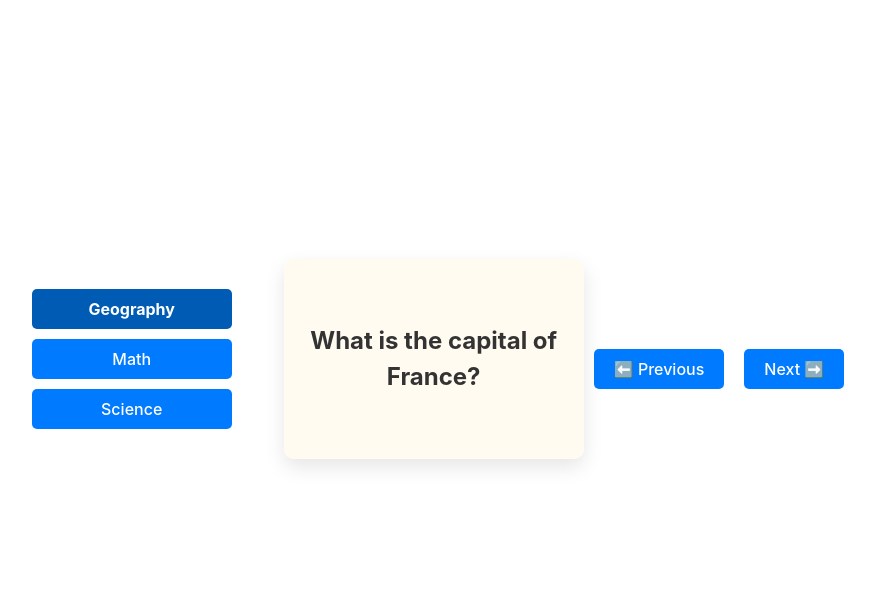
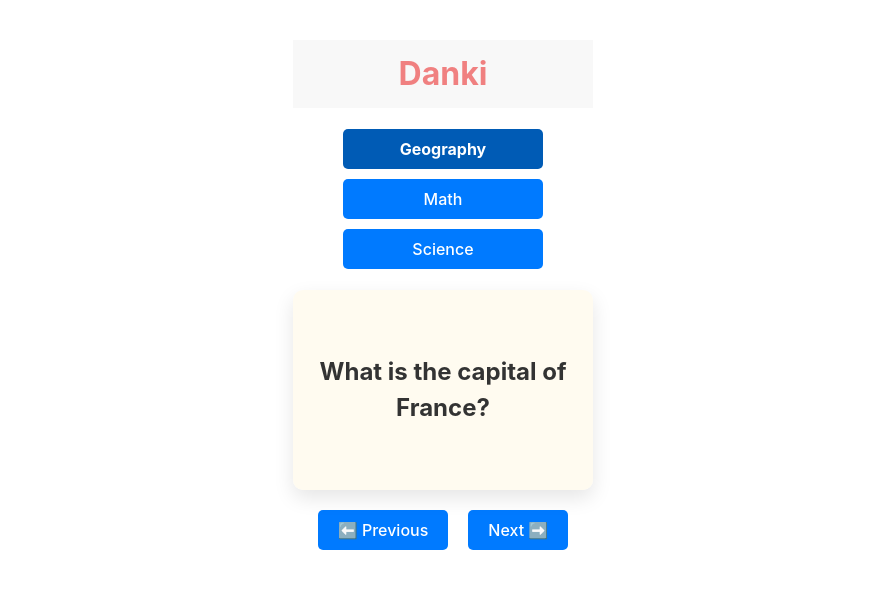
Before and after one commit to frankxie7/Danki, a React (Vite) app: page / in a window 1280 px wide. Shown: the part 105-694 px from the top of the page, without its empty margins (197-1072 px from the left). Built offline with nearby package versions, Linux system fonts and the light colour scheme.

Commit message:
Change representation of app and others.

```diff
--- a/src/App.css
+++ b/src/App.css
@@ -5,23 +5,48 @@
   text-align: center;
 }
 
+/* Main app container */
 .app {
   display: flex;
-  flex-direction: row;
-  height: 100vh;
-  justify-content: flex-start;
+  flex-direction: column;
   align-items: center;
-  padding: 2rem;
-  position: relative;
+  justify-content: center;
+  flex: 1;
+  width: 100%;
+  height: 100%;
 }
 
+/* Header */
+.header {
+  width: 100%;
+  display: flex;
+  justify-content: center;
+  padding: 1rem 0;
+  background-color: #f8f8f8;
+}
+
+.title {
+  font-size: 2rem;
+  font-weight: bold;
+  color: lightcoral;
+  margin: 0;
+}
+
+/* Content layout */
+.content {
+  display: flex;
+  flex: 1;
+  width: 100%;
+  padding-top: 1rem;
+}
+
+/* Navbar */
 .navbar {
   display: flex;
   flex-direction: column;
-  justify-content: flex-start;
   align-items: flex-start;
-  margin-right: 2rem;
   width: 200px;
+  padding: 1rem;
 }
 
 .navbar button {
@@ -46,7 +71,16 @@
   font-weight: bold;
 }
 
+/* Flashcard container */
+.flashcard-container {
+  display: flex;
+  flex-direction: column;
+  align-items: center;
+  justify-content: center;
+  flex: 1;
+}
 
+/* Flashcard */
 .flashcard {
   width: 300px;
   height: 200px;
@@ -57,7 +91,6 @@
   overflow: hidden;
   perspective: 1000px;
   transition: transform 0.5s ease-in-out;
-  margin-left: 20px;
 }
 
 .flashcard-inner {
@@ -98,6 +131,7 @@
   transform: rotateY(180deg);
 }
 
+/* Navigation */
 .navigation {
   display: flex;
   justify-content: center;
@@ -120,17 +154,6 @@
   background-color: #005bb5;
 }
 
-.title {
-  position: absolute;
-  left: 50%;
-  transform: translateX(-50%);
-  font-size: 2rem;
-  font-weight: bold;
-  color: blue;
-  margin-bottom: 20px;
-  background-color: white;
-}
-
 .flashcard.no-flip .flashcard-inner {
   transition: none;
 }
--- a/src/App.tsx
+++ b/src/App.tsx
@@ -15,7 +15,6 @@ const FlashcardComponent = ({ card, isNavigating }: { card: Flashcard; isNavigat
         }
     };
 
-    // Whenever the card changes, ensure it starts on the front by resetting `isFlipped` to false.
     useEffect(() => {
         setIsFlipped(false);
     }, [card]);
@@ -38,7 +37,6 @@ const FlashcardComponent = ({ card, isNavigating }: { card: Flashcard; isNavigat
 };
 
 function App() {
-    // Define multiple decks
     const decks: { [key: string]: Flashcard[] } = {
         "Geography": [
             { front: "What is the capital of France?", back: "Paris" },
@@ -57,17 +55,15 @@ function App() {
         ],
     };
 
-    // Track the selected deck and the current flashcard index
     const [selectedDeck, setSelectedDeck] = useState("Geography");
     const [currentIndex, setCurrentIndex] = useState(0);
-    const [isNavigating, setIsNavigating] = useState(false); // Track navigation state
-
+    const [isNavigating, setIsNavigating] = useState(false);
     const goToPrevious = () => {
         setIsNavigating(true);
         setCurrentIndex((prevIndex) =>
             prevIndex > 0 ? prevIndex - 1 : decks[selectedDeck].length - 1
         );
-        setTimeout(() => setIsNavigating(false), 500); // Delay to allow the transition
+        setTimeout(() => setIsNavigating(false), 500);
     };
 
     const goToNext = () => {
@@ -75,21 +71,21 @@ function App() {
         setCurrentIndex((prevIndex) =>
             prevIndex < decks[selectedDeck].length - 1 ? prevIndex + 1 : 0
         );
-        setTimeout(() => setIsNavigating(false), 500); // Delay to allow the transition
+        setTimeout(() => setIsNavigating(false), 500);
     };
 
     return (
         <div className="app">
-            <h1 className="title">Danki</h1>
-
-            {/* Navbar for selecting different decks */}
+            <header className = "header">
+                <h1 className="title">Danki</h1>
+            </header>
             <div className="navbar">
                 {Object.keys(decks).map((deckName) => (
                     <button
                         key={deckName}
                         onClick={() => {
                             setSelectedDeck(deckName);
-                            setCurrentIndex(0); // Reset to the first card of the selected deck
+                            setCurrentIndex(0);
                         }}
                         className={selectedDeck === deckName ? "selected" : ""}
                     >
@@ -98,10 +94,8 @@ function App() {
                 ))}
             </div>
 
-            {/* Display the flashcard of the selected deck */}
             <FlashcardComponent card={decks[selectedDeck][currentIndex]} isNavigating={isNavigating} />
 
-            {/* Navigation buttons */}
             <div className="navigation">
                 <button onClick={goToPrevious}>⬅️ Previous</button>
                 <button onClick={goToNext}>Next ➡️</button>
```
